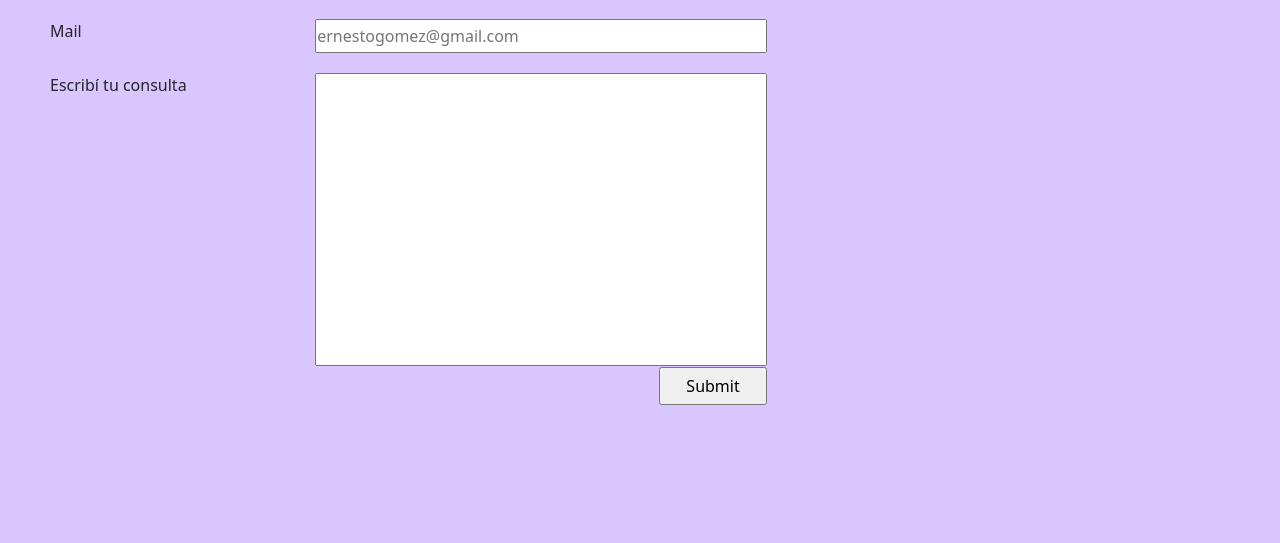
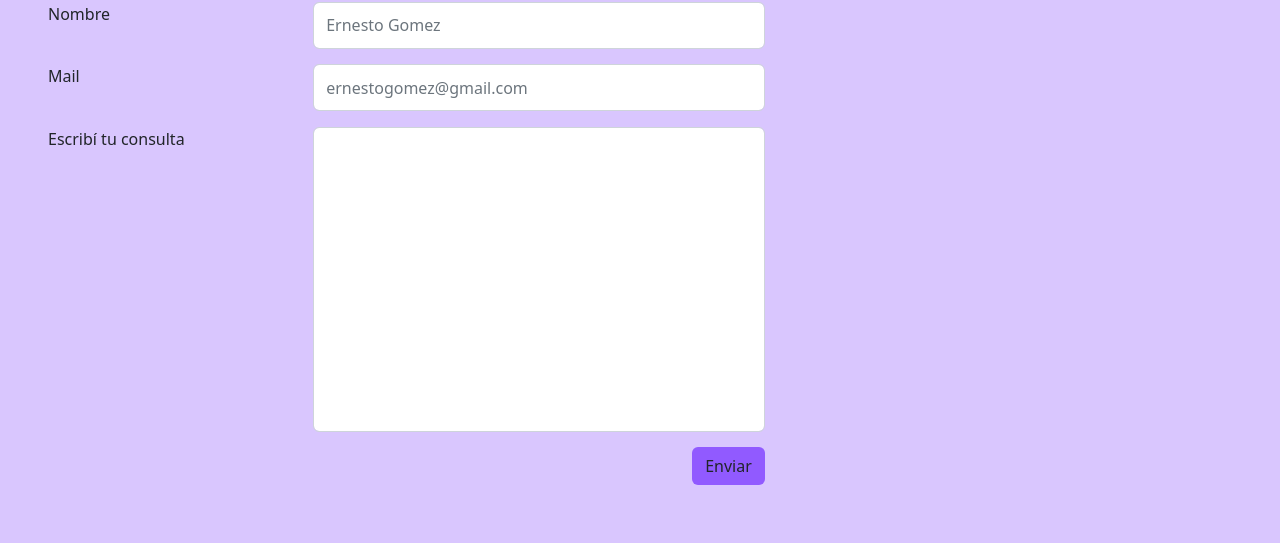
Before and after one commit to FedeAzpeitia/PFAzpeitia, a plain HTML site: page pages/support.html in a window 1280 px wide. Shown: the part 257-800 px from the top of the page. Drawn offline with nearby package versions, Linux system fonts and the light colour scheme.

Commit message:
correcion final

```diff
--- a/css/styles.css
+++ b/css/styles.css
@@ -145,11 +145,13 @@ footer a{
 .support{
     height: 70vh;
     width: 70vw;
-    margin-left: 50px;
+    margin-left: 3rem;
+    margin-top: 4rem;
     display: flex;
     flex-direction: column;
     justify-content: space-evenly;
     align-items: flex-start;
+    gap: 1.5rem;
 }
 
 .support-name{
@@ -229,6 +231,7 @@ footer a{
 
 .card-info div{
     margin-top: 3rem;
+    margin-right: 3rem;
     display: grid;
     justify-items: center;
     align-items: center;
@@ -260,7 +263,7 @@ footer a{
     grid-area: p-text;
 }
 
-/* mobile */
+/* mq */
 
 @media (max-width: 576px){
 
--- a/pages/support.html
+++ b/pages/support.html
@@ -38,18 +38,18 @@
             <h2>Tenes dudas? Escribinos!</h2>
             <div class="support-name">
                 <label for="">Nombre</label>
-                <input type="text" placeholder="Ernesto Gomez">
+                <input class="form-control" type="text" placeholder="Ernesto Gomez">
             </div>
             <div class="support-mail">
                 <label for="">Mail</label>
-                <input type="email" placeholder="ernestogomez@gmail.com">
+                <input class="form-control" type="email" placeholder="ernestogomez@gmail.com">
             </div>
             <div class="support-question">
                 <label for="">Escribí tu consulta</label>
-                <textarea name="Comentario" id="" cols="30" rows="10"></textarea>
+                <textarea class="form-control" name="Comentario" id="" cols="30" rows="10"></textarea>
             </div>
             <div class="support-button">
-                <input type="submit">
+              <button type="button" class="btn search-button">Enviar</button>
             </div>
         </form>
     </main>
```
